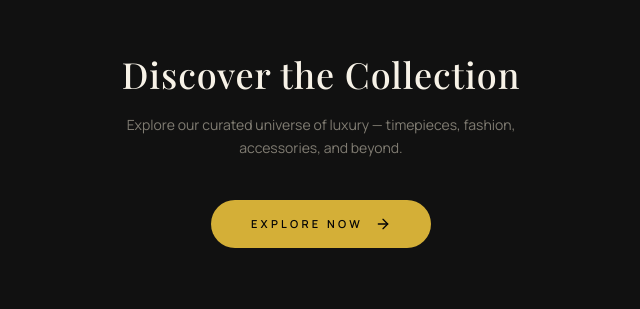
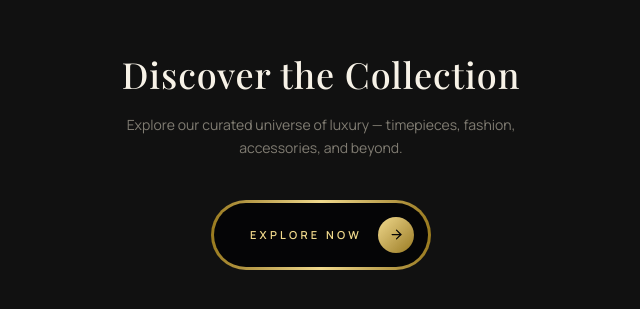
Before and after one commit to ronitbatra8/batraverse, a Next.js app: page /about in a window 1280 px wide. Shown: the part 4260-4569 px from the top of the page, without its empty margins (319-959 px from the left). Built offline with nearby package versions, Linux system fonts and the light colour scheme; no server answers.

Commit message:
feat(about): premium Explore Now CTA with gradient ring

```diff
--- a/src/app/about/page.tsx
+++ b/src/app/about/page.tsx
@@ -501,18 +501,48 @@ export default function AboutPage() {
           <Link
             href="/store"
             className={cn(
-              "group mt-10 inline-flex items-center gap-3 rounded-full px-10 py-4 text-[11px] font-semibold uppercase tracking-[0.3em] transition-all duration-500",
+              "group relative mt-10 inline-flex items-center rounded-full p-[3px] transition-transform duration-500 hover:scale-[1.04]",
               light
-                ? "bg-sapphire text-white hover:shadow-[0_0_50px_rgba(30,58,138,0.3)]"
-                : "bg-gold text-abyss hover:shadow-[0_0_50px_rgba(212,175,55,0.4)]"
+                ? "bg-gradient-to-r from-sapphire-deep via-sapphire-light to-sapphire-deep"
+                : "bg-gradient-to-r from-gold-deep via-gold-light to-gold-deep"
             )}
           >
-            Explore Now
-            <ArrowRight
-              size={16}
-              strokeWidth={2}
-              className="transition-transform duration-500 group-hover:translate-x-1"
+            <span
+              className={cn(
+                "pointer-events-none absolute -inset-1.5 rounded-full opacity-0 blur-lg transition-opacity duration-500 group-hover:opacity-60",
+                light ? "bg-sapphire/40" : "bg-gold/30"
+              )}
+              aria-hidden
             />
+            <span
+              className={cn(
+                "relative flex items-center gap-4 overflow-hidden rounded-full py-3.5 pl-9 pr-3.5",
+                light ? "bg-white" : "bg-abyss"
+              )}
+            >
+              <span
+                className="pointer-events-none absolute inset-0 -translate-x-full bg-gradient-to-r from-transparent via-white/40 to-transparent transition-transform duration-700 group-hover:translate-x-full"
+                aria-hidden
+              />
+              <span
+                className={cn(
+                  "text-[11px] font-semibold uppercase tracking-[0.3em]",
+                  light ? "text-sapphire" : "text-gold-light"
+                )}
+              >
+                Explore Now
+              </span>
+              <span
+                className={cn(
+                  "flex h-9 w-9 items-center justify-center rounded-full transition-all duration-500 group-hover:translate-x-0.5",
+                  light
+                    ? "bg-sapphire text-white"
+                    : "bg-gradient-to-br from-gold-light to-gold-deep text-abyss"
+                )}
+              >
+                <ArrowRight size={15} strokeWidth={2} />
+              </span>
+            </span>
           </Link>
         </div>
       </section>
```
